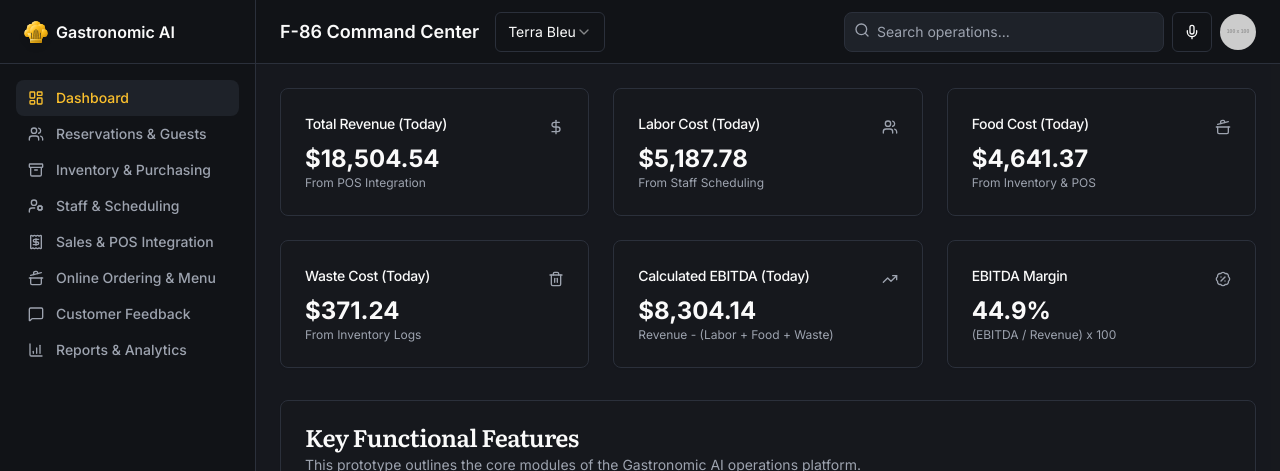
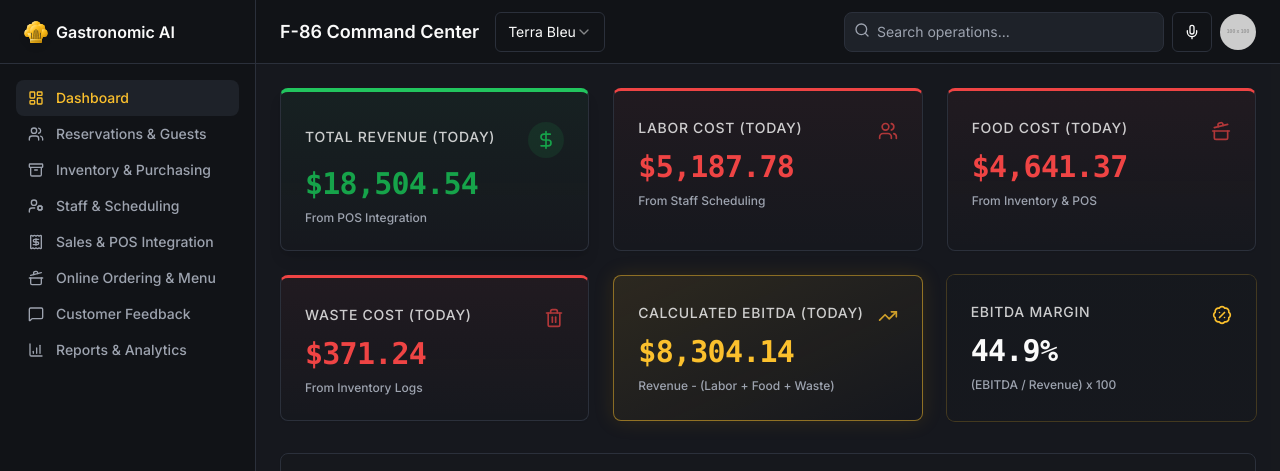
Before and after one commit to mariopeters1/14-G-Ai, a Next.js app: page /roadmap in a window 1280 px wide. Shown: the top 471 px of the page. Built offline with nearby package versions, Linux system fonts and the light colour scheme; no server answers.

Commit message:
Add modern colorful UI to Roadmap prototype cards

```diff
--- a/src/app/roadmap/page.tsx
+++ b/src/app/roadmap/page.tsx
@@ -271,16 +271,46 @@
 
         <main className="flex-1 p-6">
           <div className="grid gap-6 sm:grid-cols-2 lg:grid-cols-3">
-            {kpiData.map((kpi) => (
-              <Card key={kpi.id}>
+            {kpiData.map((kpi) => {
+              // Determine colorful styling based on KPI type
+              let colorClasses = "border-t-primary";
+              let textColors = "text-primary";
+              let gradient = "bg-gradient-to-b from-card to-card/50";
+              let iconTheme = "text-primary dark:text-primary";
+
+              if (kpi.id === 'revenue') {
+                  colorClasses = "border-t-green-500 border-t-4 shadow-lg";
+                  textColors = "text-green-600 dark:text-green-400";
+                  gradient = "bg-gradient-to-b from-green-500/5 to-transparent";
+                  iconTheme = "text-green-600 p-2 bg-green-500/10 rounded-full";
+              } else if (kpi.id === 'labor' || kpi.id === 'food' || kpi.id === 'waste') {
+                  colorClasses = "border-t-destructive border-t-[3px]";
+                  textColors = "text-destructive dark:text-red-400";
+                  gradient = "bg-gradient-to-b from-destructive/5 to-transparent";
+                  iconTheme = "text-destructive opacity-70";
+              } else if (kpi.id === 'ebitda_calc') {
+                  colorClasses = "border-primary/50 shadow-[0_0_20px_rgba(202,138,4,0.15)] bg-primary/5";
+                  textColors = "text-primary";
+                  gradient = "bg-gradient-to-br from-primary/10 to-transparent";
+                  iconTheme = "text-primary opacity-80";
+              } else if (kpi.id === 'ebitda_margin') {
+                  colorClasses = "bg-card border-none ring-1 ring-primary/20 bg-gradient-to-br from-card to-primary/5";
+                  textColors = "text-foreground font-extrabold";
+                  iconTheme = "text-primary";
+              }
+
+              return (
+              <Card key={kpi.id} className={`h-full ${colorClasses} ${gradient} transition-all duration-300 hover:scale-[1.02]`}>
                 <CardHeader className="flex flex-row items-center justify-between pb-2">
-                  <CardTitle className="text-sm font-medium">
+                  <CardTitle className="text-sm font-medium uppercase tracking-wider opacity-80">
                     {kpi.title}
                   </CardTitle>
-                  <kpi.icon className="h-4 w-4 text-muted-foreground" />
+                  <div className={iconTheme}>
+                      <kpi.icon className="h-5 w-5" />
+                  </div>
                 </CardHeader>
                 <CardContent>
-                  <div className="text-2xl font-bold">
+                  <div className={`text-3xl font-bold font-mono tracking-tight ${textColors}`}>
                     {kpi.isCurrency && "$"}
                     {kpi.value.toLocaleString("en-US", {
                       minimumFractionDigits: kpi.isPercentage ? 1 : 2,
@@ -288,12 +318,12 @@
                     })}
                     {kpi.isPercentage && "%"}
                   </div>
-                  <p className="text-xs text-muted-foreground">
+                  <p className="text-xs text-muted-foreground mt-2 font-medium">
                     {kpi.description}
                   </p>
                 </CardContent>
               </Card>
-            ))}
+            )})}
           </div>
           <div className="mt-8">
             <Card>
```
